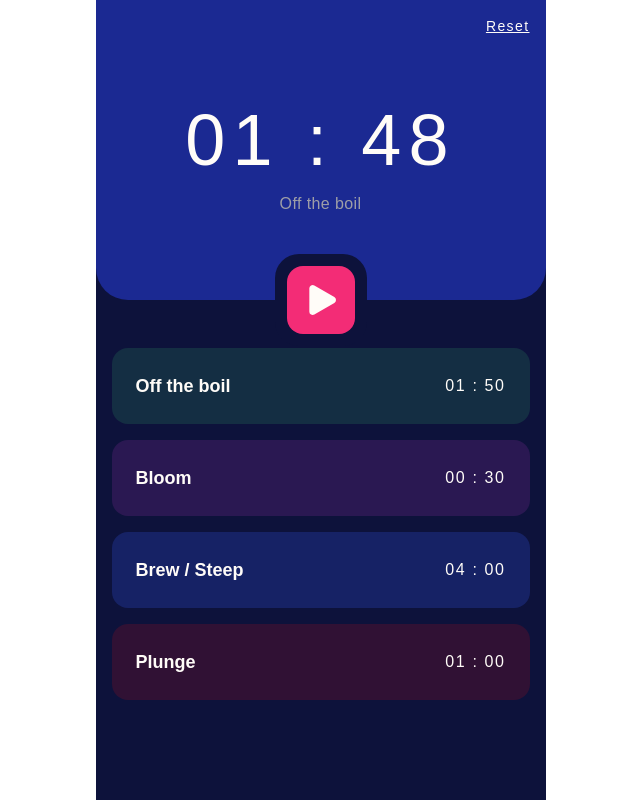
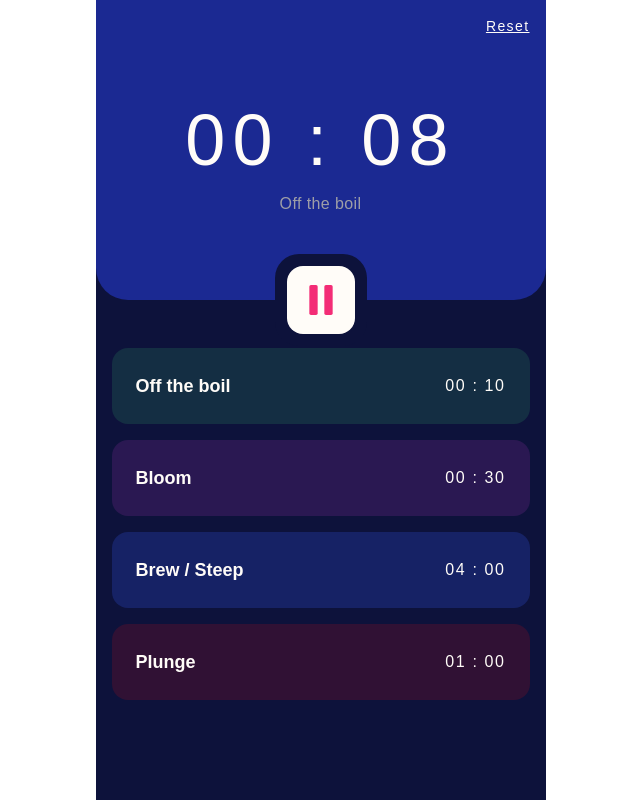
Before and after one commit to mannchaos/brewing-timer, a Next.js app: page / in a window 1280 px wide. Both pictures are taken after a click on the button 632 px from the left and 300 px from the top of the page. Shown: the whole page, without its empty margins (312-952 px from the left). Built offline with nearby package versions, Linux system fonts and the light colour scheme; a web font is replaced by a local one.

Commit message:
refactor: update timer display logic and initial step state

```diff
--- a/app/_components/TimerDisplay.tsx
+++ b/app/_components/TimerDisplay.tsx
@@ -3,8 +3,8 @@
 import { brewingTimerArray } from "@/app/_data/BrewingTImerData";
 import { addPad } from "@/app/_utils/utils";
 import { CurrentStepStateType } from "@/app/page";
-import { Play } from "lucide-react";
-import React from "react";
+import { Pause, Play } from "lucide-react";
+import React, { useEffect, useState } from "react";
 import { useRef } from "react";
 import Countdown from "react-countdown";
 
@@ -28,8 +28,8 @@ interface RendererType {
 
 export default function TimerDisplay(props: PropType) {
   const countRef = useRef<Countdown | null>(null);
-  const isTimerRunning =
-    countRef.current && !countRef.current.isPaused() && !countRef.current.isCompleted();
+  const [showStartNode, setShowStartNode] = useState<boolean>(true);
+  const [isTimerRunning, setIsTimerRunnning] = useState<boolean>(false);
 
   const getStepDisplayContent = (): StepDisplayType => {
     const currentStepData = brewingTimerArray[props.currentStep - 1];
@@ -48,7 +48,7 @@ export default function TimerDisplay(props: PropType) {
       const displayData: StepDisplayType = getStepDisplayContent();
 
       if (props.currentStep < 4) {
-        // props.setCurrentStep(prev => (prev < 4 ? ((prev + 1) as CurrentStepStateType) : prev));
+        props.setCurrentStep(prev => (prev < 4 ? ((prev + 1) as CurrentStepStateType) : prev));
         return (
           <div className="text-center">
             <p className="text-site-gray font-light tracking-widest">Now, let's Start</p>
@@ -79,33 +79,33 @@ export default function TimerDisplay(props: PropType) {
   };
 
   const handlePlayButton = (): void => {
-    if (props.currentStep === 0) {
-      props.setCurrentStep(1);
+    {
+      showStartNode && setShowStartNode(false);
     }
 
-    if (props.currentStep > 0 && props.currentStep < 4) {
-      isTimerRunning ? countRef.current?.getApi().pause() : countRef.current?.getApi().start();
-    }
+    isTimerRunning ? countRef.current?.getApi().pause() : countRef.current?.getApi().start();
 
     if (props.currentStep == 4) {
       props.setCurrentStep(1);
     }
   };
 
-  const renderDisplayScreen = (): React.ReactNode => {
-    switch (props.currentStep) {
-      case 0:
-        return (
+  const displayData: StepDisplayType = getStepDisplayContent();
+
+  return (
+    <div className="bg-site-blue relative flex min-h-75 flex-col rounded-b-4xl p-4">
+      <div className="flex items-center justify-end">
+        <button className="text-sm tracking-widest underline">Reset</button>
+      </div>
+
+      <div className="flex h-full w-full flex-1 items-center justify-center">
+        {showStartNode ? (
           <div className="flex flex-col">
             <p className="text-center text-3xl">👋🏼</p>
             <p className="mt-4 text-center text-3xl font-bold">Hi, Mann!</p>
             <p className="mt-2 text-center">Let's Brew your Coffee</p>
           </div>
-        );
-      case 1:
-        const displayData: StepDisplayType = getStepDisplayContent();
-
-        return (
+        ) : (
           <div className="w-full">
             <div className="flex items-center justify-center">
               <Countdown
@@ -114,32 +114,28 @@ export default function TimerDisplay(props: PropType) {
                 autoStart={true}
                 renderer={renderer}
                 zeroPadTime={2}
+                onStart={() => setIsTimerRunnning(true)}
+                onPause={() => setIsTimerRunnning(false)}
+                onStop={() => setIsTimerRunnning(false)}
               />
             </div>
             <p className="text-site-gray mt-4 text-center font-light tracking-wide">
               {displayData.currentLabel}
             </p>
           </div>
-        );
-    }
-  };
-
-  return (
-    <div className="bg-site-blue relative flex min-h-75 flex-col rounded-b-4xl p-4">
-      <div className="flex items-center justify-end">
-        <button className="text-sm tracking-widest underline">Reset</button>
-      </div>
-
-      <div className="flex h-full w-full flex-1 items-center justify-center">
-        {renderDisplayScreen()}
+        )}
       </div>
 
       <div className="bg-site-blue-dark absolute top-full left-1/2 w-fit -translate-x-1/2 -translate-y-1/2 rounded-3xl p-3">
         <button
           onClick={handlePlayButton}
-          className="bg-site-pink flex h-17 w-17 items-center justify-center rounded-2xl"
+          className={`${isTimerRunning ? "bg-site-white" : "bg-site-pink"} flex h-17 w-17 items-center justify-center rounded-2xl`}
         >
-          <Play className="fill-site-white stroke-0" size={40} />
+          {isTimerRunning ? (
+            <Pause className="fill-site-pink stroke-0" size={40} />
+          ) : (
+            <Play className="fill-site-white stroke-0" size={40} />
+          )}
         </button>
       </div>
     </div>
--- a/app/_data/BrewingTImerData.ts
+++ b/app/_data/BrewingTImerData.ts
@@ -6,7 +6,7 @@ export interface BrewingTimerArrayType {
 
 export const brewingTimerArray: BrewingTimerArrayType[] = [
   {
-    sec: 110,
+    sec: 10,
     label: "Off the boil",
     bgColor: "#142e43",
   },
--- a/app/page.tsx
+++ b/app/page.tsx
@@ -3,10 +3,10 @@ import TimerDisplay from "@/app/_components/TimerDisplay";
 import TimerList from "@/app/_components/TimerList";
 import { useState } from "react";
 
-export type CurrentStepStateType = 0 | 1 | 2 | 3 | 4;
+export type CurrentStepStateType = 1 | 2 | 3 | 4;
 
 export default function Home() {
-  const [currentStep, setCurrentStep] = useState<CurrentStepStateType>(0);
+  const [currentStep, setCurrentStep] = useState<CurrentStepStateType>(1);
 
   return (
     <>
```
